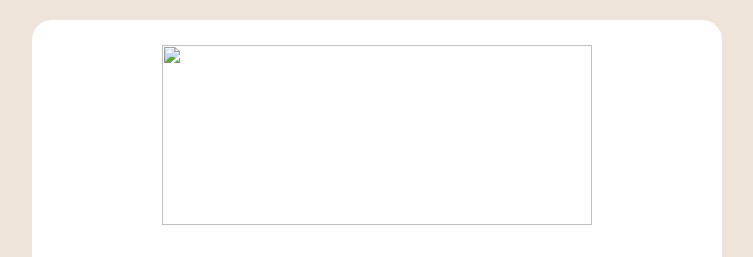
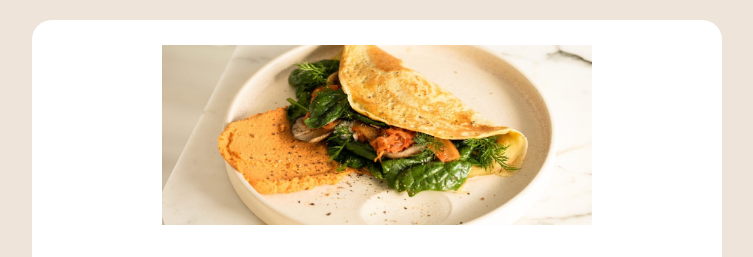
Before and after one commit to dorobantu97/Starter-Pack-One, a plain HTML site: page index.html in a window 1280 px wide. Shown: the top 257 px of the page, without its empty margins (283-1036 px from the left). Drawn offline with Linux system fonts and the light colour scheme; the site is published under a folder, as on GitHub Pages, so addresses that start at the root find nothing.

Commit message:
update 2

```diff
--- a/index.html
+++ b/index.html
@@ -12,7 +12,7 @@
 <body>
     <article class="container">
 
-        <div class="card-img"><img src="/image-omelette.jpeg"width="430" height="180"></div>
+        <div class="card-img"><img src="image-omelette.jpeg"width="430" height="180"></div>
 
         <div class="title-recipe">
             <h1 class="title">Simple Omelette Recipe</h1>
```
